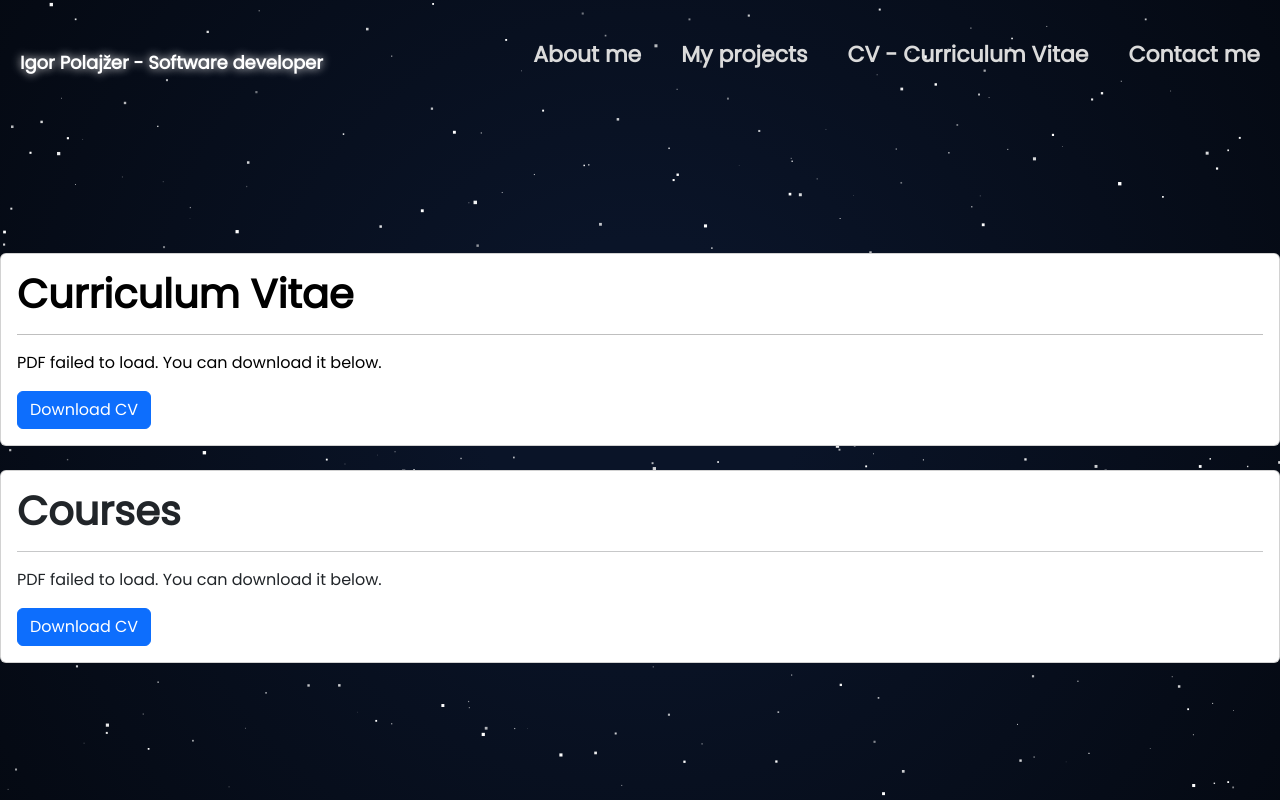
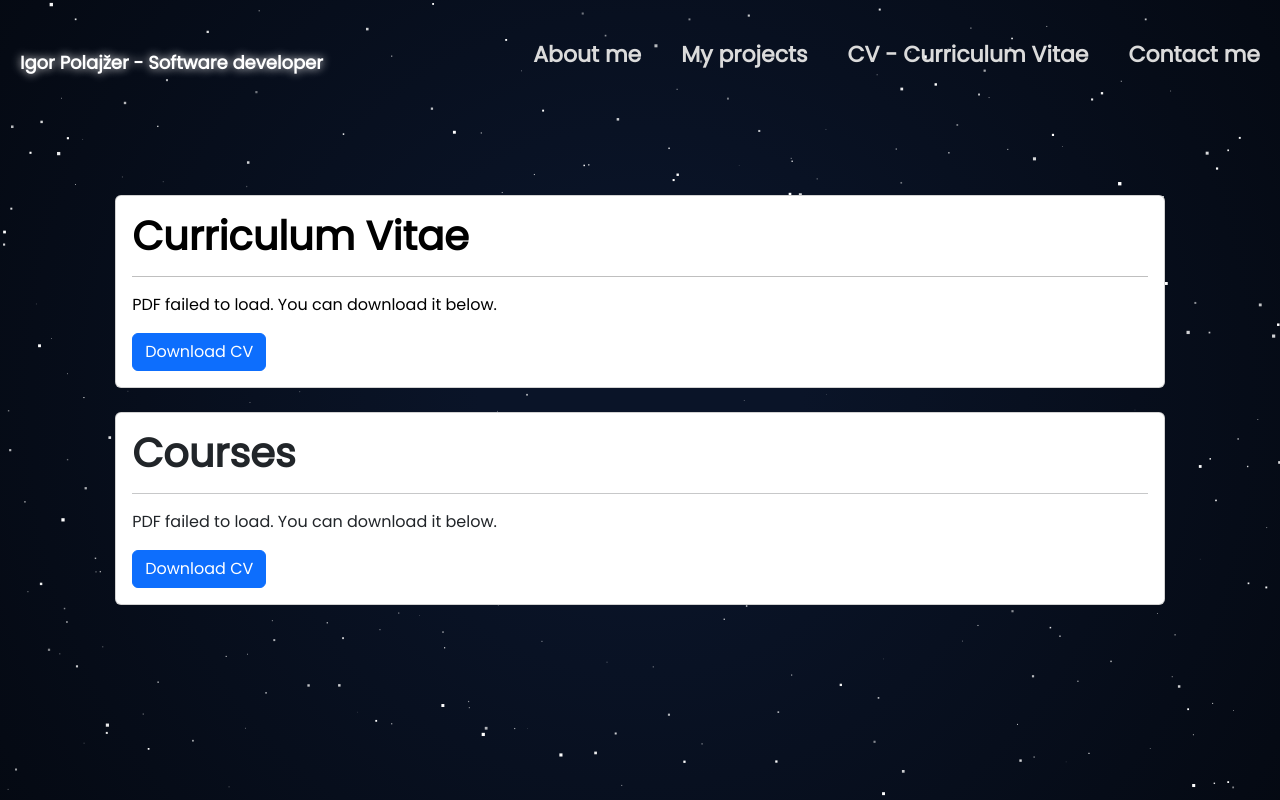
Before and after one commit to IgorPolajzer/software_developer_portfolio, a React (Create React App) app: page /cv in a window 1280 px wide. Built offline with nearby package versions, Linux system fonts and the light colour scheme.

Commit message:
Fixed some padding

```diff
--- a/src/App.css
+++ b/src/App.css
@@ -10,6 +10,7 @@
   overflow-x: hidden;
   background: linear-gradient(0deg, #e0e1dd 5%, #1b263b 100%);
   padding-top: 9%;
+  padding-bottom: 9%;
 }
 
 *{
--- a/src/css/CurriculumVitae.css
+++ b/src/css/CurriculumVitae.css
@@ -1,3 +1,8 @@
+.cv-section {
+    padding-right: 9%;
+    padding-left: 9%;
+}
+
 .pdf{
     width: 100%;
     height: 100%;
--- a/src/css/ProjectView.css
+++ b/src/css/ProjectView.css
@@ -1,3 +1,8 @@
+.project-section {
+    padding-right: 9%;
+    padding-left: 9%;
+}
+
 .technologies-grid {
     display: grid;
     grid-template-columns: repeat(auto-fill, minmax(150px, 1fr));
--- a/src/pages/ProjectView.jsx
+++ b/src/pages/ProjectView.jsx
@@ -5,7 +5,6 @@ import { ReactComponent as GithubLogo } from './../assets/icons/github-mark.svg'
 function ProjectView(props) {
     return (
         <div className="project-section">
-            <div className>
             <div className="card">
                 <div className="card-body">
                     <div className="title-github-container">
@@ -53,7 +52,6 @@ function ProjectView(props) {
                 </ul>
             </div>
         </div>
-        </div>
     );
 }
 
```
Lines whose indentation alone changed are shown as unchanged.
